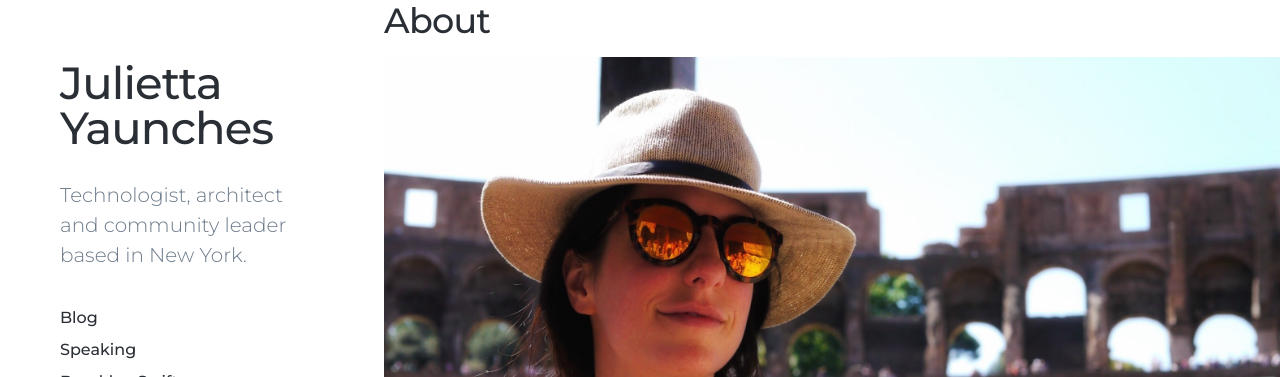
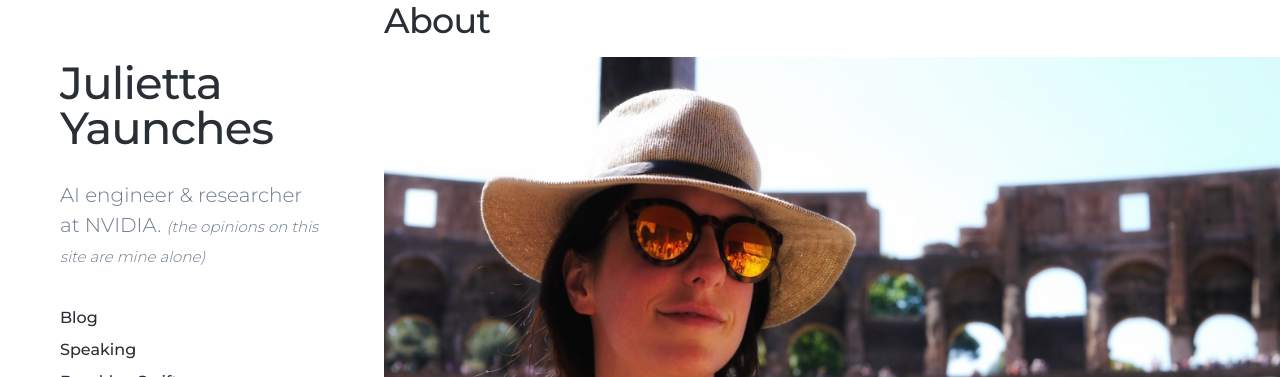
Before and after one commit to jyaunches/jyaunches.github.io, a Jekyll site: the page built from _pages/about.md, in a window 1280 px wide. Shown: the top 377 px of the page. Built offline with Jekyll 4.4.1, drawn with Linux system fonts in a browser that asks for light colours; nearby versions of some CDN libraries.

Commit message:
Update site tagline to reflect NVIDIA role
Co-Authored-By: Claude Opus 4.5 <noreply@anthropic.com>

```diff
--- a/_data/settings.yml
+++ b/_data/settings.yml
@@ -1,6 +1,6 @@
 basic_settings:
   site_title: Julietta Yaunches
-  site_tagline: Technologist, architect and community leader based in New York.
+  site_tagline: 'AI engineer & researcher at NVIDIA. <span style="font-size: 0.75em; font-style: italic;">(the opinions on this site are mine alone)</span>'
   favicon_image: /images/favicon.png
 
 header_settings:
```
